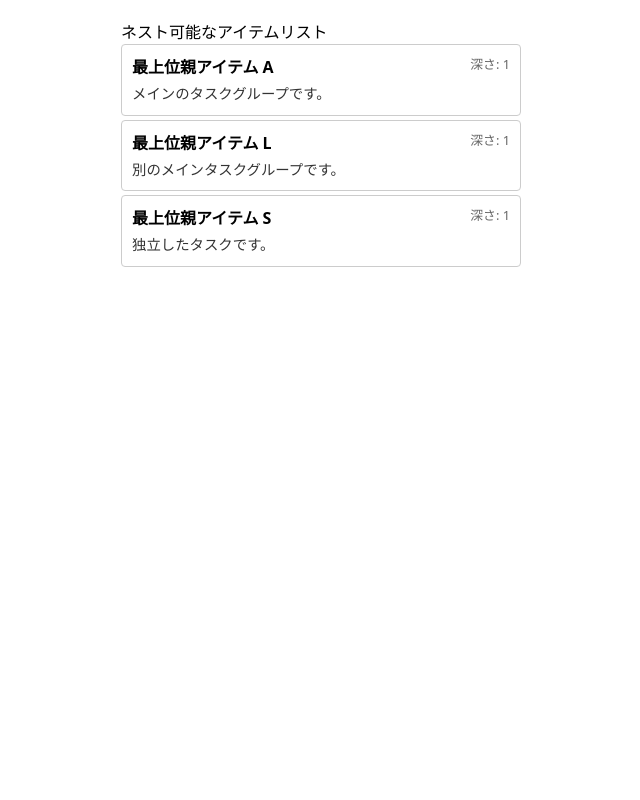
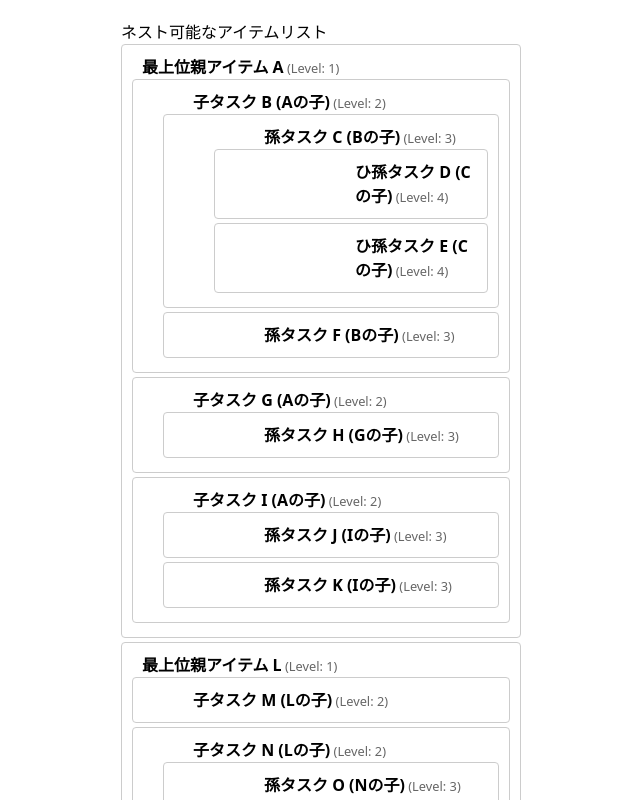
Before and after one commit to shoha-ryo/slideMemo, a Next.js app in the folder my-next-app/: page /task in a window 1280 px wide. Shown: the top 800 px of the page, without its empty margins (319-959 px from the left). Built offline with nearby package versions, Linux system fonts and the light colour scheme.

Commit message:
ネスト構造を反映したカードに変更

```diff
--- a/my-next-app/src/app/task/components/Card.tsx
+++ b/my-next-app/src/app/task/components/Card.tsx
@@ -9,6 +9,7 @@ interface ItemProps {
   level: 1 | 2 | 3 | 4 | 5; // 役割 (1=親, 2=子, 3=孫, ...)
   title: string;
   details: string;
+	children: ItemProps[]; // ⭐ 再帰的に子要素を持つ
   // その他のprops (例えば、ネストされた子要素など)
 }
 
@@ -75,13 +76,23 @@ const Card: React.FC<ItemProps> = ({ id, level, title, details, children }) => {
       {...listeners} // ドラッグイベントのリスナー
       {...attributes} // アクセシビリティ属性
     >
-      <div style={{ display: 'flex', justifyContent: 'space-between' }}>
-        <strong>{title}</strong>
-        <span style={{ fontSize: '0.8em', color: '#666' }}>深さ: {level}</span>
-      </div>
-      <p style={{ margin: '4px 0 0', fontSize: '0.9em', color: '#333' }}>
-        {details}
-      </p>
+
+				{/* ⭐ 1. このアイテム自体の表示部分 */}
+				<div style={{ paddingLeft: `${paddingLeft + 10}px` }}>
+					<strong>{title}</strong>
+					<span style={{ fontSize: '0.8em', color: '#666' }}> (Level: {level})</span>
+				</div>
+				{/* ⭐ 2. 子要素の再帰的なレンダリング */}
+				{children.length > 0 && (
+				<div style={{ /* 必要に応じて子要素全体を囲むスタイル */ }}>
+					{children.map((child) => (
+						// 💡 再帰的な呼び出し：自身 (Card) を再びレンダリング
+						// level は次のネストレベルになっているので、そのまま渡すだけでOK
+						<Card key={child.id} {...child} />
+					))}
+				</div>
+				)}
+
     </div>
   );
 };
```
